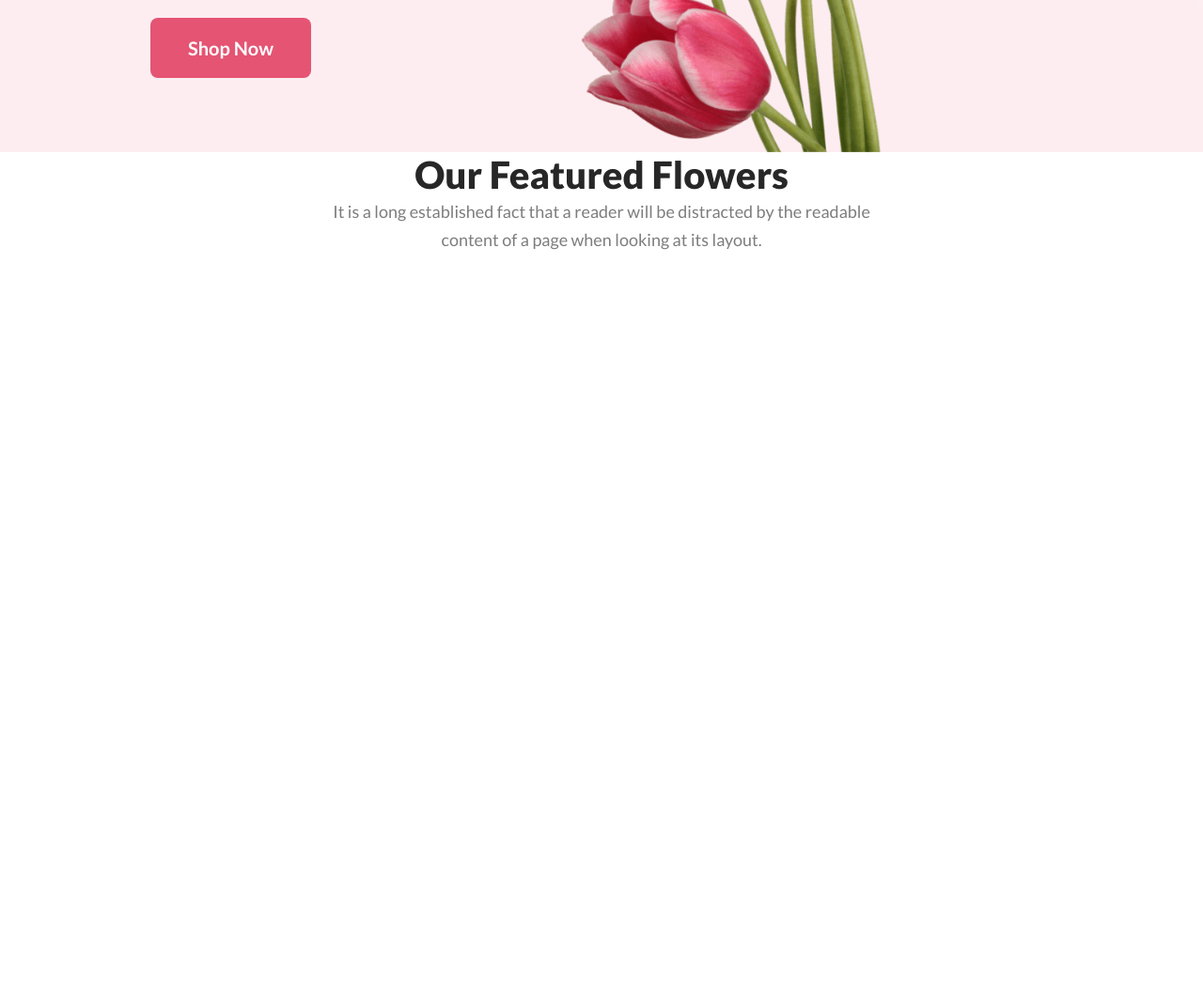
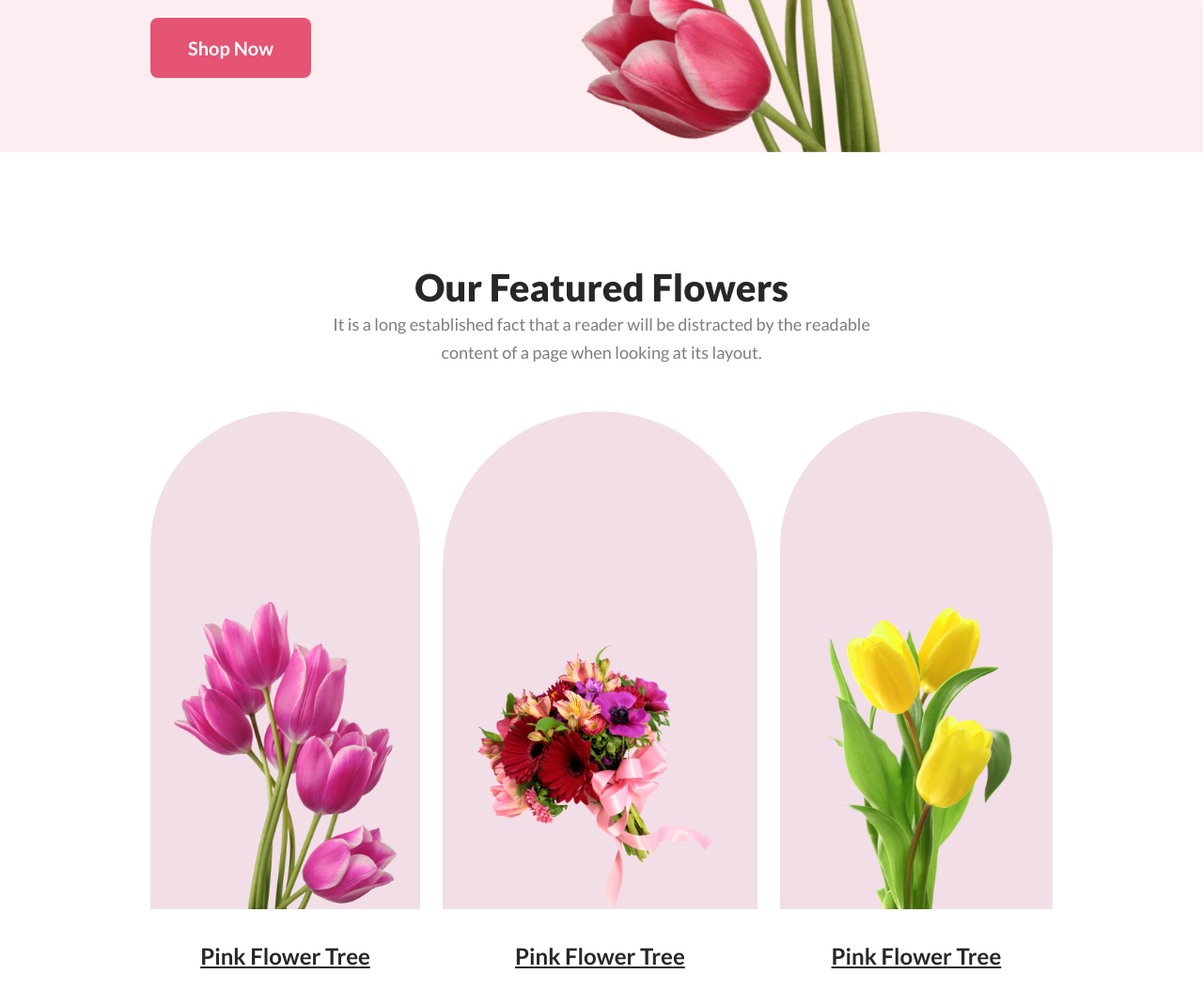
Before and after one commit to dev-tanvirtonmoy/fl-shop, a plain HTML site: page index.html in a window 1280 px wide. Shown: the part 500-1570 px from the top of the page at 94% size. Before the commit the page ends 800 px from the top, so only its background shows below. Drawn offline with Linux system fonts and the light colour scheme.

Commit message:
feature part finished

```diff
--- a/assets/css/style.css
+++ b/assets/css/style.css
@@ -40,8 +40,15 @@ p {
     font-size: 20px;
     font-weight: 700;
     border: none;
+    cursor: pointer;
 }
-.section-tittle {
+.section-heading {
+    max-width: 594px;
+    margin: 0 auto 48px;
+    text-align: center;
+
+}
+.section-heading h2 {
     color: #272727;
     text-align: center;
     font-size: 40px;
@@ -73,10 +80,33 @@ header {
 /* Header part CSS end here */
 
 /* Feature part CSS start from here */
-.feature {
+#feature {
+    padding: 120px 0;
+}
+.feature-content {
+    display: flex;
+    justify-content: space-between;
+    gap: 24px;
+    align-items: end;
+}
+.feature-content .flower .flower-img {
+    background: rgba(167, 33, 98, 0.15);
+    border-radius: 300px 300px 0 0;
+    height: 530px;
+    display: flex;
+    align-items: end;
+    padding: 30px 25px 0;
+}
+.feature-content .flower .flower-img img {
+    width: 100%;
+}
+.feature-content .flower p {
+    color: #272727;
     text-align: center;
+    font-size: 24px;
+    font-weight: 700;
+    line-height: 35px;
+    text-decoration-line: underline;
+    margin-top: 32px;
 }
-.feature-text {
-    width: 594px;
-    margin: auto;
-}
+/* Feature part CSS end here */
--- a/index.html
+++ b/index.html
@@ -22,12 +22,38 @@
     </header>
     <!-- Header part HTML end here -->
     <main>
-        <section class="feature container">
-            <div class="feature-text">
-                <h2 class="section-tittle">Our Featured Flowers</h2>
-                <p>It is a long established fact that a reader will be distracted by the readable content of a page when looking at its layout.</p>
+        <!-- Feature part HTML start from here -->
+        <section id="feature">
+            <div class="container">
+                <div class="section-heading">
+                    <h2>Our Featured Flowers</h2>
+                    <p>It is a long established fact that a reader will be distracted by the readable content of a page when looking at its layout.</p>
+                </div>
+                <div class="feature-content">
+                    <div class="flower">
+                        <div class="flower-img">
+                            <img src="./assets/images/pngwing 6.png" alt="">
+                        </div>
+                        <p>Pink Flower Tree</p>
+                    </div>
+                    <div class="flower">
+                        <div class="flower-img">
+                            <img src="./assets/images/pngwing 5.png" alt="">
+                        </div>
+                        <p>Pink Flower Tree</p>
+                    </div>
+                    <div class="flower">
+                        <div class="flower-img">
+                            <img src="./assets/images/pngwing 7.png" alt="">
+                        </div>
+                        <p>Pink Flower Tree</p>
+                    </div>
+                </div>
             </div>
         </section>
+        <!-- Feature part HTML end here -->
+
+
     </main>
     <footer></footer>
 </body>
```
